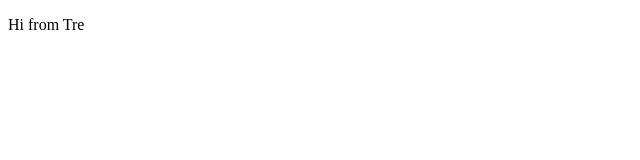
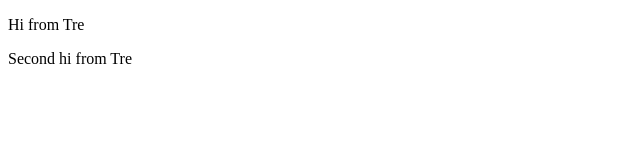
Before and after one commit to trerASC6/collabPractice, a plain HTML site: page index.html in a window 1280 px wide. Shown: the whole page, without its empty margins (0-640 px from the left). Drawn offline with Linux system fonts and the light colour scheme.

Commit message:
Second Hi

```diff
--- a/index.html
+++ b/index.html
@@ -8,5 +8,6 @@
 </head>
 <body>
     <p>Hi from Tre</p>
+    <p>Second hi from Tre</p>
 </body>
 </html>
```
